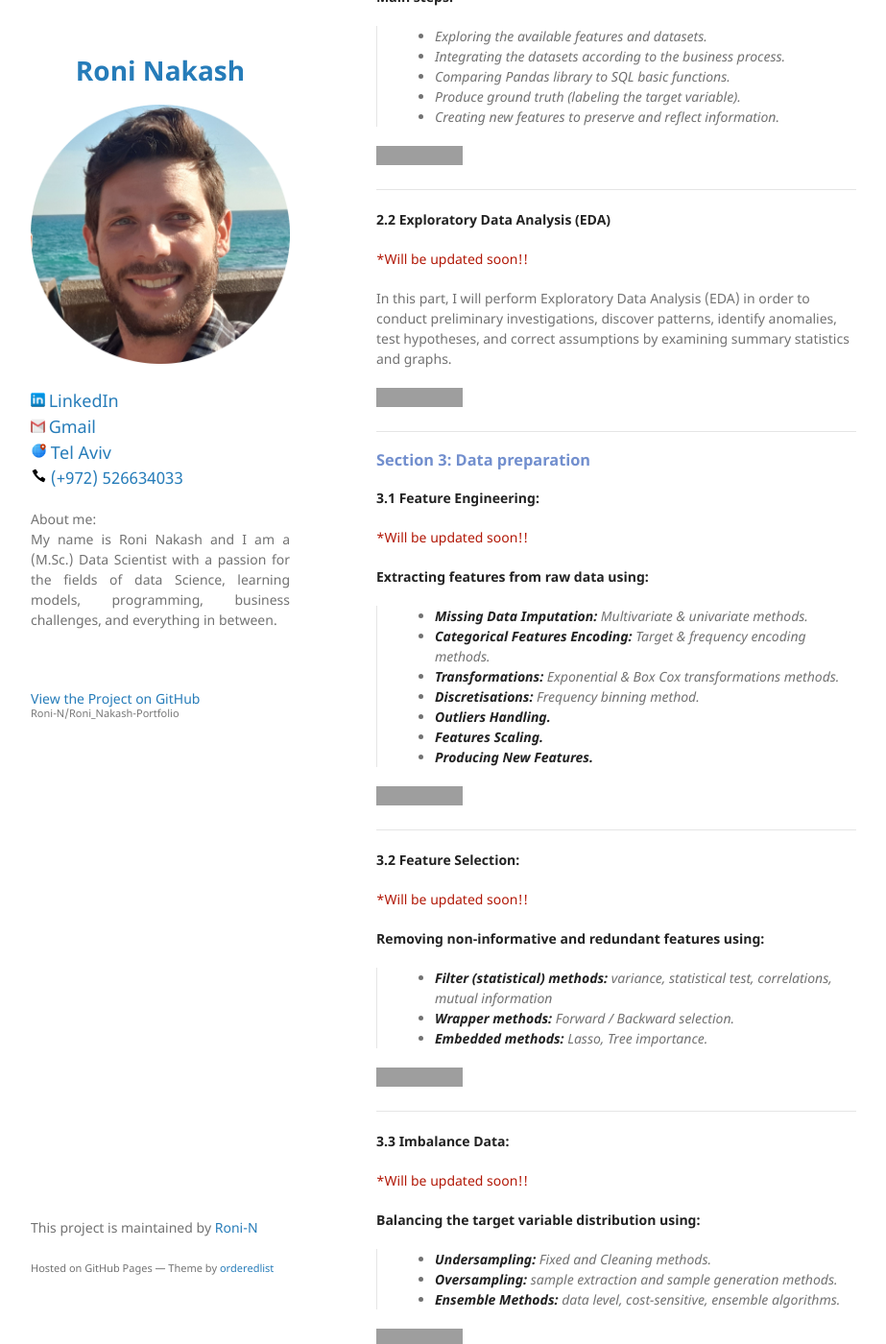
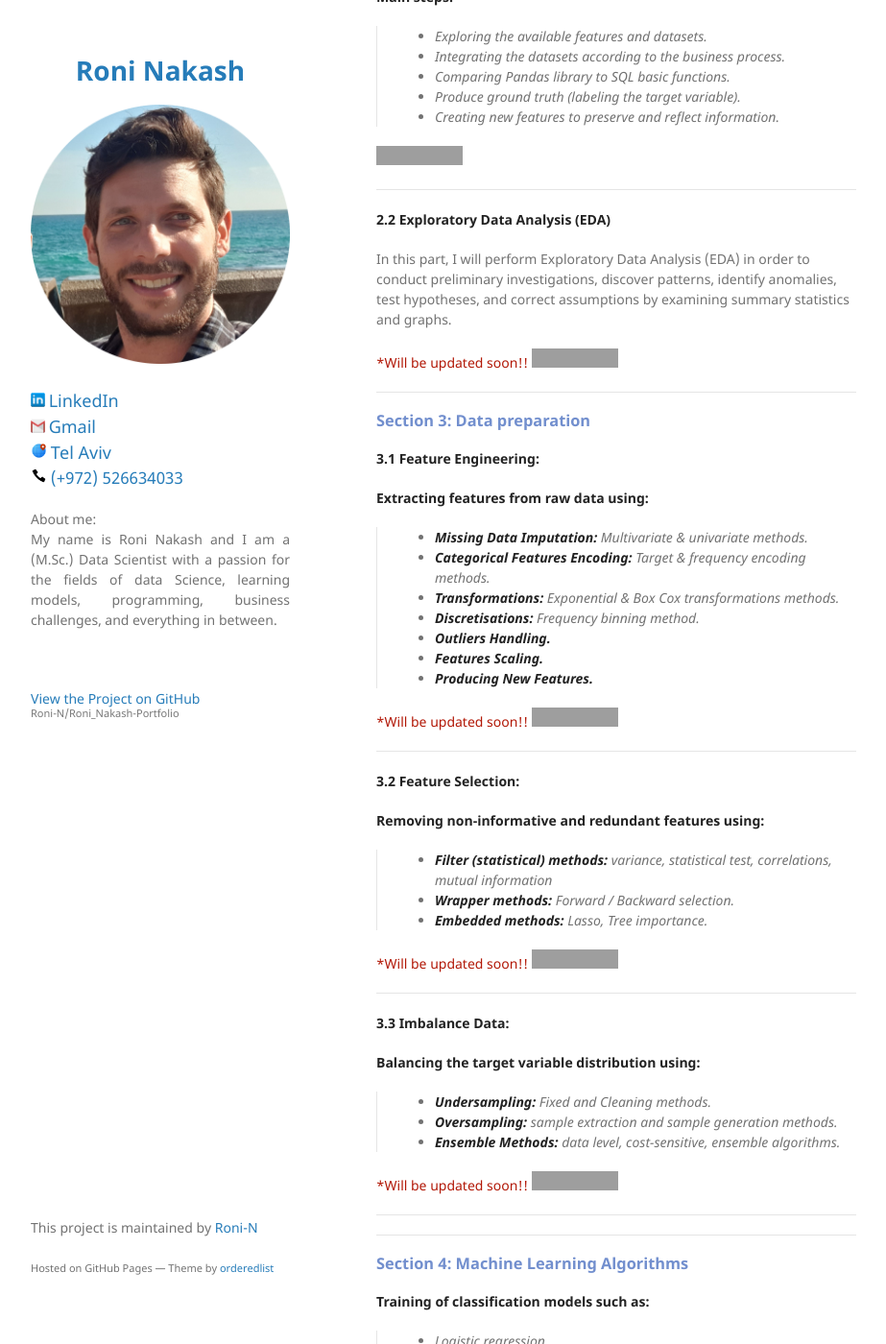
Before and after one commit to Roni-N/Roni_Nakash-Portfolio, a Jekyll site: the page built from index.md, in a window 1280 px wide and 1400 px high, scrolled down 1429 px. Shown: the whole window at 96% size, without its empty margins (178-1101 px from the left). Built offline with Jekyll 4.4.1, drawn with Linux system fonts in a browser that asks for light colours; our own code applies the rules of GitHub Pages for plain Markdown files; some of the changed text lies outside the part shown; grey boxes are pictures that could not be loaded.

Commit message:
Update index.md

```diff
--- a/index.md
+++ b/index.md
@@ -51,10 +51,10 @@ layout: default
 ************************************************************
 
 #### **2.2 Exploratory Data Analysis (EDA)**
-<span style="color:#B21807"> *Will be updated soon!!</span>
 
 In this part, I will perform Exploratory Data Analysis (EDA) in order to conduct preliminary investigations, discover patterns, identify anomalies, test hypotheses, and correct assumptions by examining summary statistics and graphs.
 
+<span style="color:#B21807"> *Will be updated soon!!</span>
 [![](https://img.shields.io/badge/GitHub-2.2%20Exploratory%20Data%20Analysis%20Code-red?logo=Github)]()
 
 ***
@@ -62,7 +62,6 @@ In this part, I will perform Exploratory Data Analysis (EDA) in order to conduct
 ### <span style="color:#728FCE">Section 3: Data preparation </span>
 
 #### **3.1 Feature Engineering:**
-<span style="color:#B21807"> *Will be updated soon!!</span> <br>
 
 **Extracting features from raw data using:**
 >- **Missing Data Imputation:** Multivariate & univariate methods.
@@ -73,35 +72,35 @@ In this part, I will perform Exploratory Data Analysis (EDA) in order to conduct
 >- **Features Scaling.**
 >- **Producing New Features.**
 
-[![](https://img.shields.io/badge/GitHub-3.1%20Feature%20Engineering%20Code-blue?logo=Github)]()
+<span style="color:#B21807"> *Will be updated soon!!</span>
+[![](https://img.shields.io/badge/GitHub-3.1%20Feature%20Engineering%20Code-red?logo=Github)]()
 
 ************************************************************
 #### **3.2 Feature Selection:**
-<span style="color:#B21807"> *Will be updated soon!!</span> <br>
 
 **Removing non-informative and redundant features using:**
 >- **Filter (statistical) methods:** variance, statistical test, correlations, mutual information
 >- **Wrapper methods:** Forward / Backward selection.
 >- **Embedded methods:** Lasso, Tree importance.
 
-[![](https://img.shields.io/badge/GitHub-3.2%20Feature%20Selection%20Code-blue?logo=Github)]()
+<span style="color:#B21807"> *Will be updated soon!!</span>
+[![](https://img.shields.io/badge/GitHub-3.2%20Feature%20Selection%20Code-red?logo=Github)]()
 
 ************************************************************
 #### **3.3 Imbalance Data:**
-<span style="color:#B21807"> *Will be updated soon!!</span> <br>
 
 **Balancing the target variable distribution using:**
 >- **Undersampling:** Fixed and Cleaning methods.
 >- **Oversampling:** sample extraction and sample generation methods.
 >- **Ensemble Methods:** data level, cost-sensitive, ensemble algorithms.
 
-[![](https://img.shields.io/badge/GitHub-3.3%20Imbalance%20Data%20Code-blue?logo=Github)]()
+<span style="color:#B21807"> *Will be updated soon!!</span>
+[![](https://img.shields.io/badge/GitHub-3.3%20Imbalance%20Data%20Code-red?logo=Github)]()
 
 ************************************************************
 
 ------------------------------------------------------------
 ### <span style="color:#728FCE">Section 4: Machine Learning Algorithms </span> <br>
-<span style="color:#B21807"> *Will be updated soon!!</span> <br>
 **Training of classification models such as:**
 >- Logistic regression.
 >- SVM.
@@ -109,7 +108,8 @@ In this part, I will perform Exploratory Data Analysis (EDA) in order to conduct
 >- KNN classifier.
 >- Cross-validation training method.
 
-[![](https://img.shields.io/badge/GitHub-4%20Imbalance%20Data%20Code-blue?logo=Github)]()
+<span style="color:#B21807"> *Will be updated soon!!</span>
+[![](https://img.shields.io/badge/GitHub-4%20Imbalance%20Data%20Code-red?logo=Github)]()
 
 ------------------------------------------------------------
 ### <span style="color:#728FCE">Section 5: Evaluation and Hyperparameters Tuning  </span><br>
@@ -118,8 +118,9 @@ In this part, I will perform Exploratory Data Analysis (EDA) in order to conduct
 >- **Evaluation metrics:** Accuracy, Precision-Recall, F1 score, Roc-AUC curve and more.
 >- **Optimization by Search Algorithms:** Manual, Grid and Random search.
 >- **Bayesian Optimization.**
-
-[![](https://img.shields.io/badge/GitHub-5%20Imbalance%20Data%20Code-blue?logo=Github)]()
+>
+<span style="color:#B21807"> *Will be updated soon!!</span>
+[![](https://img.shields.io/badge/GitHub-5%20Imbalance%20Data%20Code-red?logo=Github)]()
 
 ------------------------------------------------------------
 
```
